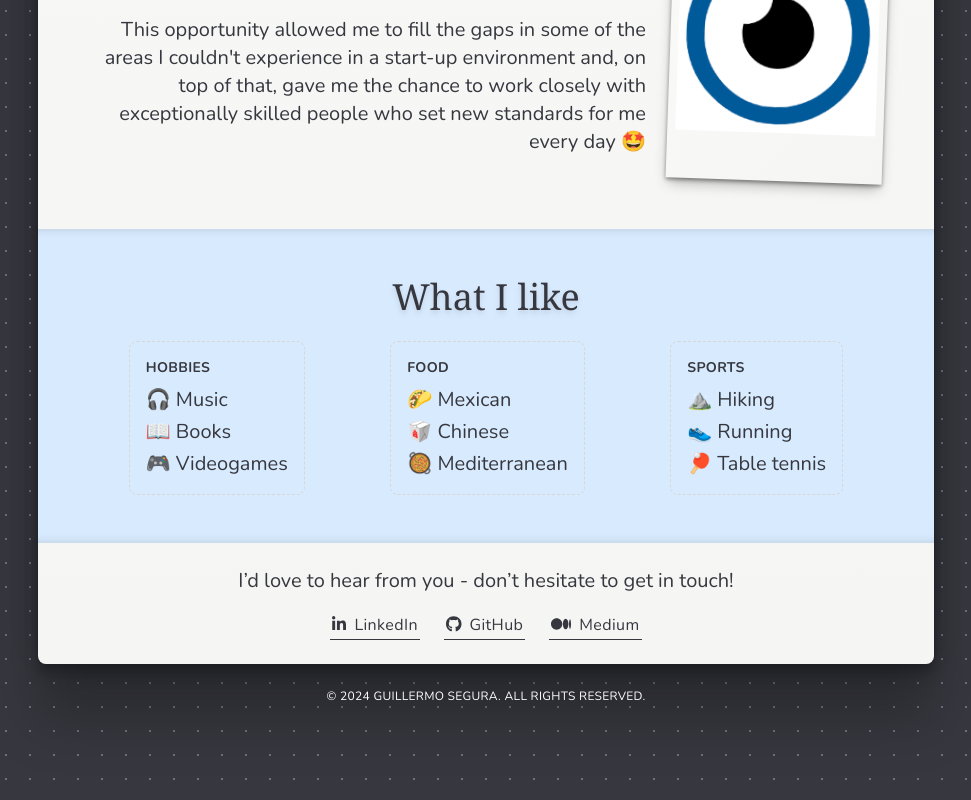
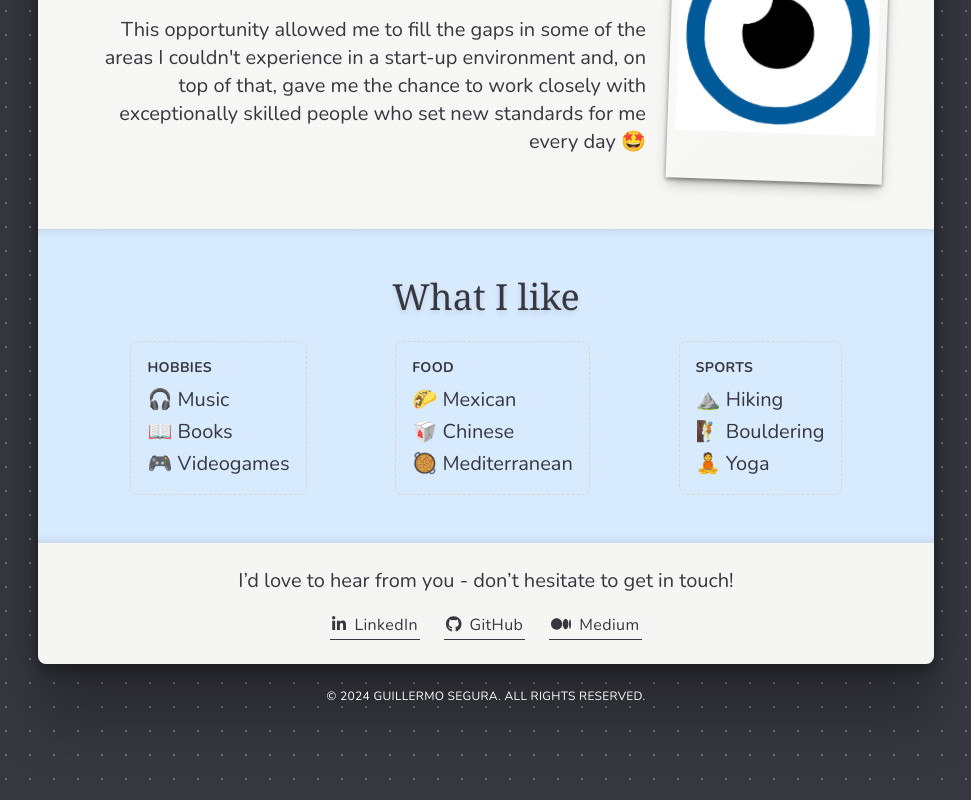
Before and after one commit to guillermo-segura/guillermo-segura.github.io, a Next.js app: page /traits in a window 1280 px wide. Shown: the part 3976-4776 px from the top of the page, without its empty margins (154-1125 px from the left). Built offline with nearby package versions, Linux system fonts and the light colour scheme.

Commit message:
Update sports preferences

```diff
--- a/src/app/traits/traits.ts
+++ b/src/app/traits/traits.ts
@@ -2,7 +2,7 @@ const data = {
   preferences: {
     Hobbies: ["🎧 Music", "📖 Books", "🎮 Videogames"],
     Food: ["🌮 Mexican", "🥡 Chinese", "🥘 Mediterranean"],
-    Sports: ["⛰️ Hiking", "👟 Running", "🏓 Table tennis"],
+    Sports: ["⛰️ Hiking", "🧗 Bouldering", "🧘 Yoga"],
   },
 };
 
```
